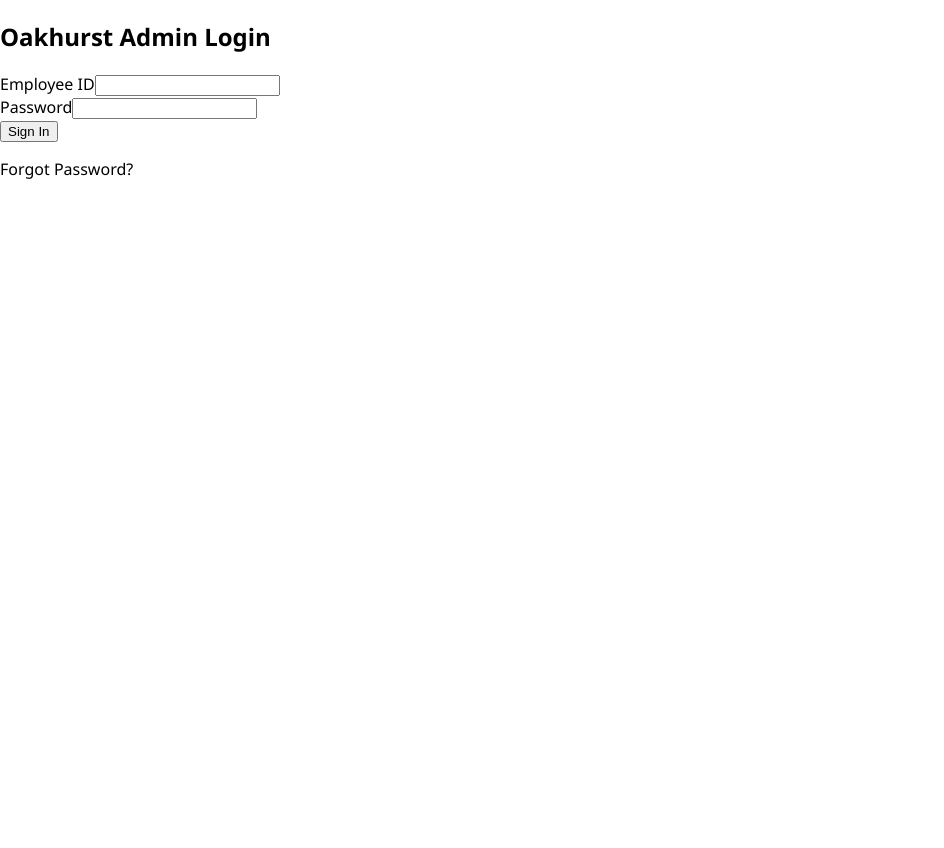
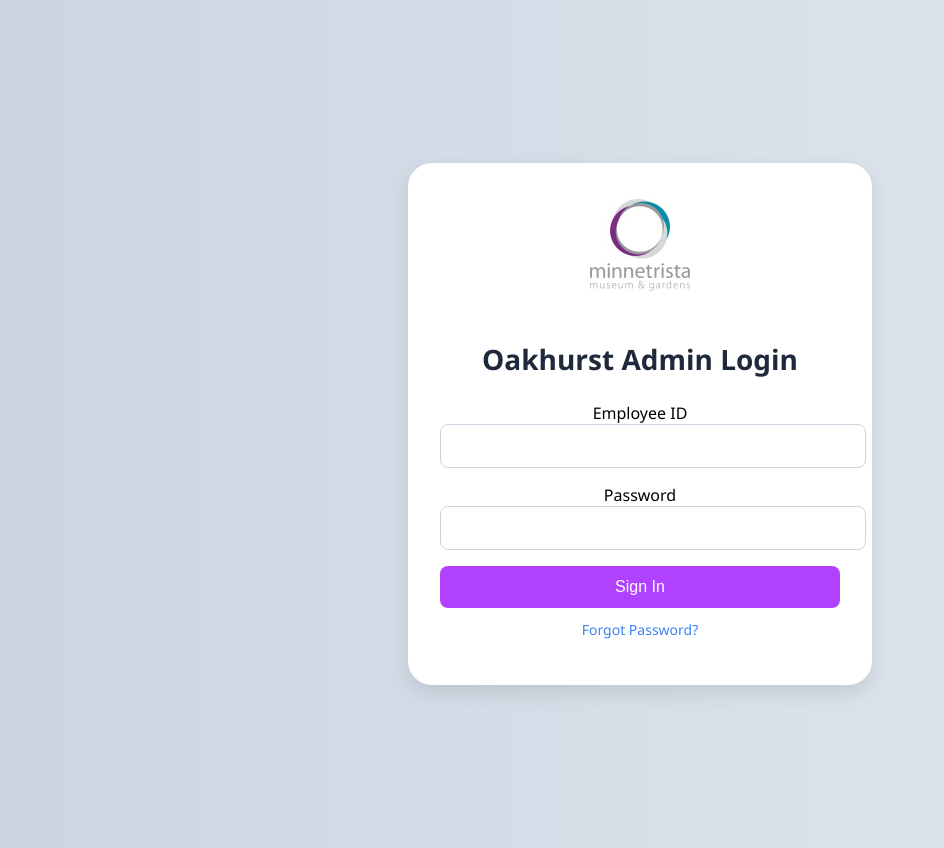
Before and after one commit to JustisGuin/Project2InitialPrototype, a Vue app: page / in a window 1280 px wide. Shown: the whole page, without its empty margins (0-944 px from the left). Before the commit the page ends 800 px from the top, so only its background shows below. Built offline with nearby package versions, Linux system fonts and the light colour scheme.

Commit message:
updated login css n images

```diff
--- a/src/components/AdminPortal.vue
+++ b/src/components/AdminPortal.vue
@@ -1,13 +1,17 @@
 <template>
-    <div class="min-h-screen bg-gray-100 p-6">
-      <div class="max-w-2xl mx-auto bg-white rounded-2xl shadow p-6">
-        <h1 class="text-2xl font-bold mb-4 text-center">Oakhurst Admin Audio Control</h1>
-        <div v-for="room in rooms" :key="room.id" class="mb-4 border-b pb-4">
-          <h2 class="text-xl font-semibold">{{ room.name }}</h2>
-          <p class="text-gray-700 mb-2">Status: <span :class="room.audioOn ? 'text-green-600' : 'text-red-600'">{{ room.audioOn ? 'Audio ON' : 'Audio OFF' }}</span></p>
+  <div class="admin-wrapper">
+    <div class="admin-card">
+      <h1 class="admin-title">Oakhurst Admin Audio Control</h1>
+      <div v-for="room in rooms" :key="room.id" class="room-card">
+        <div class="room-header">
+          <h2 class="room-name">{{ room.name }}</h2>
+          <span :class="['room-status', room.audioOn ? 'on' : 'off']">
+            {{ room.audioOn ? 'Audio ON' : 'Audio OFF' }}
+          </span>
+        </div>
         <button
-            class="px-4 py-2 rounded-lg text-white"
-            :class="room.audioOn ? 'bg-red-500 hover:bg-red-600' : 'bg-green-500 hover:bg-green-600'"
+          class="toggle-button"
+          :class="room.audioOn ? 'off-btn' : 'on-btn'"
           @click="toggleAudio(room.id)"
         >
           {{ room.audioOn ? 'Turn Off Audio' : 'Turn On Audio' }}
@@ -34,7 +38,104 @@
 </script>
 
 <style scoped>
-  body {
-    font-family: 'Segoe UI', Tahoma, Geneva, Verdana, sans-serif;
+.admin-wrapper {
+  min-height: 100vh;
+  background: #f3f4f6;
+  display: flex;
+  justify-content: center;
+  align-items: flex-start;
+  padding: 2rem;
+}
+
+.admin-card {
+  background: white;
+  width: 100%;
+  max-width: 700px;
+  padding: 2rem;
+  border-radius: 1.5rem;
+  box-shadow: 0 8px 24px rgba(0, 0, 0, 0.1);
+}
+
+.admin-title {
+  font-size: 2rem;
+  font-weight: bold;
+  text-align: center;
+  margin-bottom: 2rem;
+  color: #1e293b;
+}
+
+.room-card {
+  background-color: #f9fafb;
+  border: 1px solid #e2e8f0;
+  border-radius: 1rem;
+  padding: 1.25rem;
+  margin-bottom: 1.25rem;
+  transition: all 0.2s ease-in-out;
+}
+
+.room-card:hover {
+  background-color: #f1f5f9;
+  transform: scale(1.01);
+}
+
+.room-header {
+  display: flex;
+  justify-content: space-between;
+  align-items: center;
+  margin-bottom: 1rem;
+}
+
+.room-name {
+  font-size: 1.25rem;
+  font-weight: 600;
+  color: #111827;
+}
+
+.room-status {
+  font-size: 0.95rem;
+  font-weight: 500;
+  padding: 0.35rem 0.75rem;
+  border-radius: 999px;
+  background-color: #e5e7eb;
+  color: #4b5563;
+}
+
+.room-status.on {
+  background-color: #d1fae5;
+  color: #065f46;
+}
+
+.room-status.off {
+  background-color: #fee2e2;
+  color: #991b1b;
+}
+
+.toggle-button {
+  width: 100%;
+  padding: 0.75rem;
+  font-size: 1rem;
+  font-weight: 600;
+  border: none;
+  border-radius: 0.5rem;
+  cursor: pointer;
+
+}
+
+.toggle-button.on-btn {
+  background-color: #10b981;
+  color: white;
+}
+
+.toggle-button.on-btn:hover {
+  background-color: #059669;
+}
+
+.toggle-button.off-btn {
+  background-color: #ef4444;
+  color: white;
+}
+
+.toggle-button.off-btn:hover {
+  background-color: #dc2626;
 }
 </style>
--- a/src/components/Login.vue
+++ b/src/components/Login.vue
@@ -1,18 +1,19 @@
 <template>
-  <div class="min-h-screen bg-blue-100 flex items-center justify-center">
-    <div class="bg-white p-8 rounded-2xl shadow-md w-full max-w-md">
-      <h2 class="text-2xl font-bold mb-6 text-center">Oakhurst Admin Login</h2>
-      <div class="mb-4">
-        <label for="employeeId" class="block text-gray-700 mb-1">Employee ID</label>
-        <input id="employeeId" v-model="employeeId" type="text" class="w-full p-2 border rounded-lg focus:outline-none focus:ring-2 focus:ring-blue-400" />
-      </div>
-      <div class="mb-4">
-        <label for="password" class="block text-gray-700 mb-1">Password</label>
-        <input id="password" v-model="password" type="password" class="w-full p-2 border rounded-lg focus:outline-none focus:ring-2 focus:ring-blue-400" />
-      </div>
-      <button @click="login" class="w-full bg-blue-600 text-white py-2 rounded-lg hover:bg-blue-700">Sign In</button>
-      <p class="text-sm text-center mt-3 text-blue-500 cursor-pointer">Forgot Password?</p>
-      <p v-if="error" class="mt-4 text-red-600 text-center">{{ error }}</p>
+  <div class="login-wrapper">
+    <div class="login-card">
+      <img src="/public/minnetrista_logo.jpg" alt="Minnetrista Logo" class="login-logo" />
+      <h2 class="login-title">Oakhurst Admin Login</h2>
+
+      <label for="employeeId">Employee ID</label>
+      <input id="employeeId" v-model="employeeId" type="text" class="login-input" />
+
+      <label for="password">Password</label>
+      <input id="password" v-model="password" type="password" class="login-input" />
+
+      <button @click="login" class="login-button">Sign In</button>
+
+      <p class="forgot-password">Forgot Password?</p>
+      <p v-if="error" class="error-text">{{ error }}</p>
     </div>
   </div>
 </template>
@@ -34,3 +35,83 @@
   }
 }
 </script>
+
+<style scoped>
+.login-wrapper {
+  min-height: 100vh;
+  background: linear-gradient(to right, #cbd5e1, #e2e8f0);
+  display: flex;
+  align-items: center;
+  justify-content: center;
+  padding: 1.5rem;
+}
+
+.login-card {
+  background-color: white;
+  padding: 2rem;
+  border-radius: 1.5rem;
+  box-shadow: 0 8px 20px rgba(0, 0, 0, 0.1);
+  width: 100%;
+  max-width: 400px;
+  transition: all 0.3s ease;
+  text-align: center;
+}
+
+.login-logo {
+  width: 100px;
+  height: auto;
+  margin-bottom: 1rem;
+}
+
+.login-title {
+  font-size: 1.75rem;
+  font-weight: bold;
+  margin-bottom: 1.5rem;
+  color: #1e293b;
+}
+
+.login-input {
+  width: 100%;
+  padding: 0.75rem;
+  border: 1px solid #cbd5e1;
+  border-radius: 0.5rem;
+  margin-bottom: 1rem;
+  transition: border 0.2s ease-in-out;
+  font-size: 1rem;
+}
+
+.login-input:focus {
+  outline: none;
+  border-color: #3b82f6;
+}
+
+.login-button {
+  width: 100%;
+  background-color: #b042ff;
+  color: white;
+  padding: 0.75rem;
+  font-size: 1rem;
+  font-weight: 500;
+  border: none;
+  border-radius: 0.5rem;
+  cursor: pointer;
+}
+
+/* .login-button:hover {
+  background-color: #;
+} */
+
+.forgot-password {
+  color: #3b82f6;
+  margin-top: 0.75rem;
+  font-size: 0.875rem;
+  cursor: pointer;
+}
+
+.error-text {
+  color: #dc2626;
+  text-align: center;
+  margin-top: 1rem;
+  font-size: 0.9rem;
+}
+</style>
```
Also changed, not shown: public/minnetrista_logo.jpg (renamed from src/assets/minnetrista_logo.jpg). Lines whose indentation alone changed are shown as unchanged.
